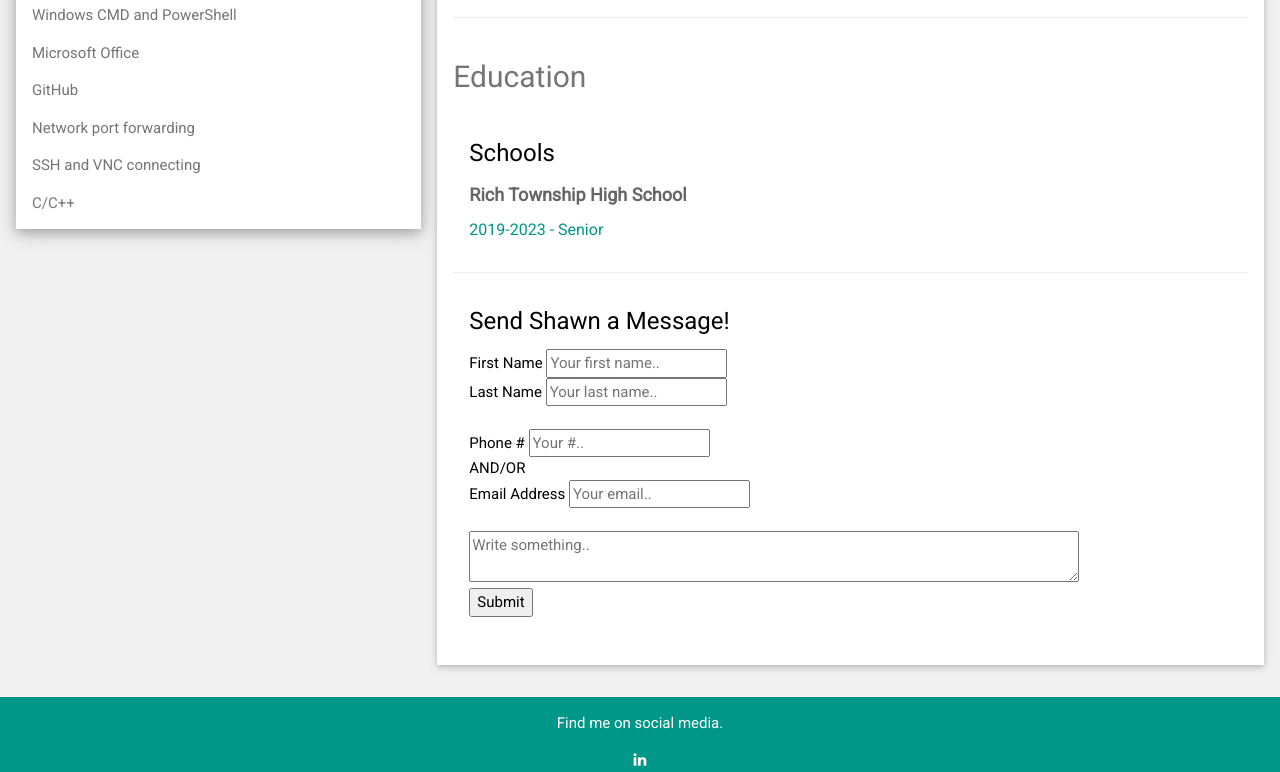
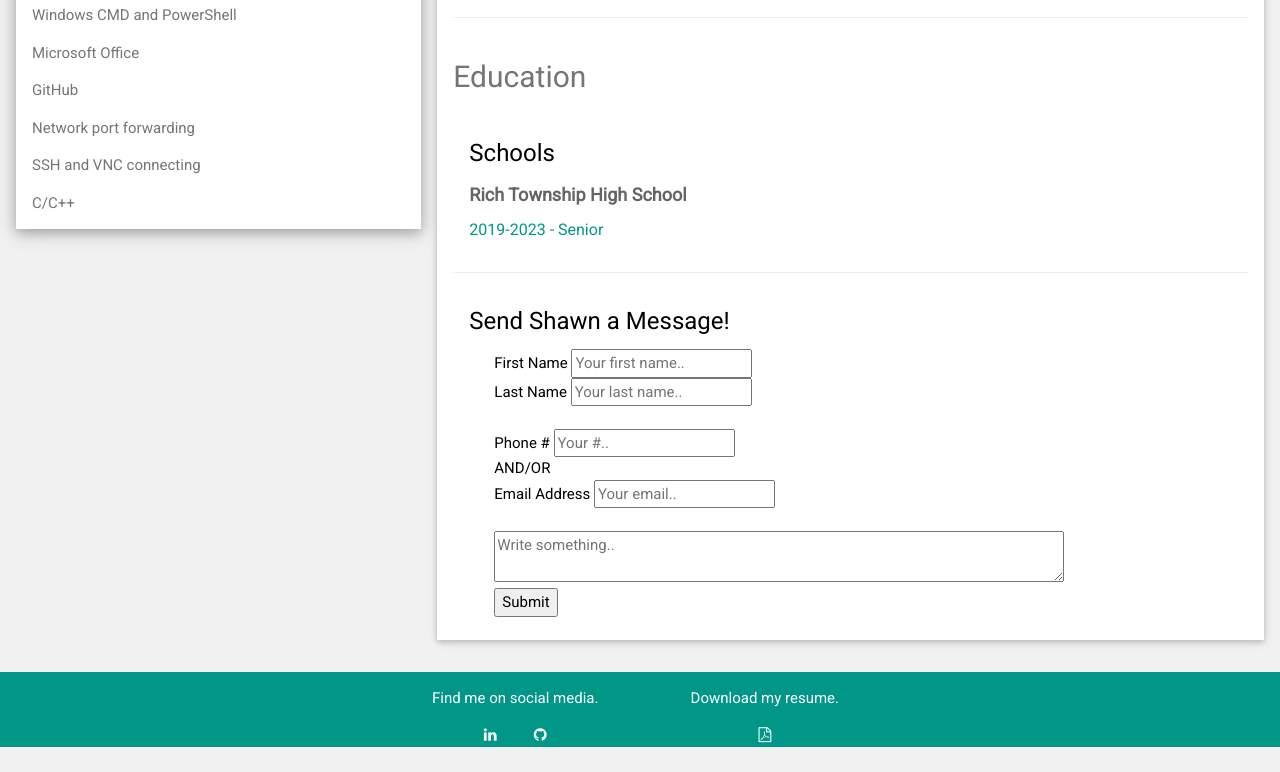
Before and after one commit to Proshawn18/Resume-Website, a plain HTML site: page index.html in a window 1280 px wide. Shown: the part 1519-2291 px from the top of the page. After the commit the page ends 2266 px from the top, so only its background shows below. Drawn offline with nearby package versions, Linux system fonts and the light colour scheme.

Commit message:
Update index.html

```diff
--- a/index.html
+++ b/index.html
@@ -15,8 +15,26 @@ html,body,h1,h2,h3,h4,h5,h6 {font-family: "Roboto", sans-serif}
 	}
 
 .subm {
-    padding-bottom: 25px;
+    padding-right: 25px;
+    padding-left: 25px;
 }
+
+.foot_1, .foot_2, .linked, .github {
+  Float: left;
+  width: 50%;
+}
+
+.foot_1, .linked {
+  align: right;
+
+  padding-left: 30%;
+}
+
+.foot_2, .github {
+  align: left;
+  padding-right: 30%;
+}
+
 </style>
 <body class="w3-light-grey">
 
@@ -226,8 +244,26 @@ html,body,h1,h2,h3,h4,h5,h6 {font-family: "Roboto", sans-serif}
 </div>
 
 <footer class="w3-container w3-teal w3-center w3-margin-top">
+
+  <div class="foot_1">
   <p>Find me on social media.</p>
-  <a href="https://www.linkedin.com/in/steven-scott-b-s-75a30bb9/"><i class="fa fa-linkedin w3-hover-opacity"></i></a>
+
+  <div class="linked">
+  <a href="https://www.linkedin.com/in/shawn-scott-241638212/" target="_blank"><i class="fa fa-linkedin w3-hover-opacity"></i></a>
+</div>
+
+<div class="github">
+  <a href="https://github.com/Proshawn18" target="_blank"><i class="fa fa-github w3-hover-opacity"></i></a>
+</div>
+
+</div>
+
+
+<div class="foot_2">
+<p>Download my resume.</p>
+<a href="https://www.udrop.com/file/7Vaf/Resume_2023.pdf" target="_blank" download><i class="fa fa-file-pdf-o w3-hover-opacity"></i></a>
+</div>
+
 </footer>
 
 </body>
```
